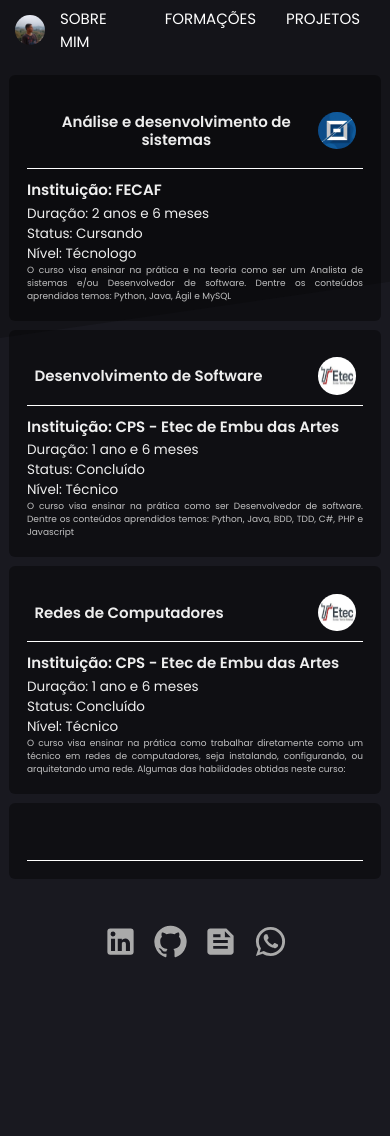
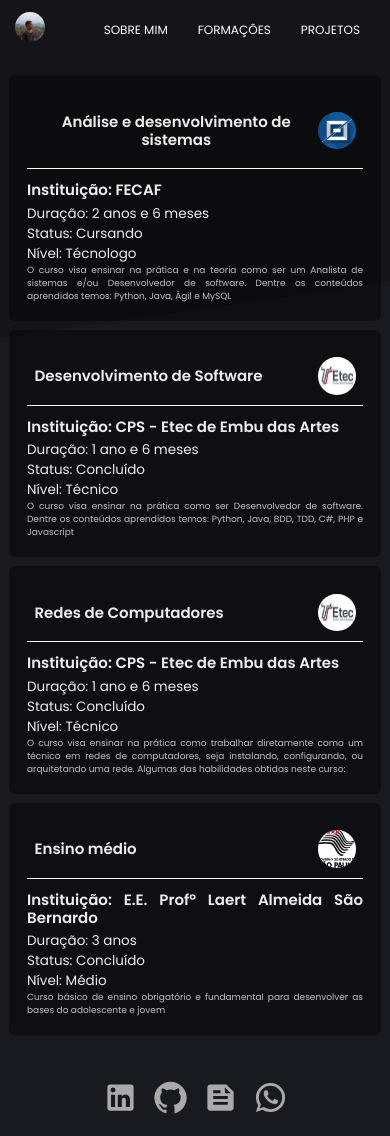
Before and after one commit to FelipeAL00/felipeal00.github.io, a React (Create React App) app: page /formacoes in a window 390 px wide. Before the commit the page ends 980 px from the top, so only its background shows below. Built offline with nearby package versions, Linux system fonts and the light colour scheme.

Commit message:
versão 1.0 finalizada, responsiva e pronta para usar mobile e web

```diff
--- a/src/App.jsx
+++ b/src/App.jsx
@@ -6,7 +6,7 @@ import { GlobalStyle } from "./styles/globalstyles";
 
 function App() {
   return (
-    <BrowserRouter>
+    <BrowserRouter basename={process.env.PUBLIC_URL}>
       <Header />
       <GlobalStyle />
       <Routes />
--- a/src/components/Header/index.jsx
+++ b/src/components/Header/index.jsx
@@ -12,7 +12,9 @@ export default function Header() {
   return (
     <Container>
       <Content>
-        <BackgroundImageLogo src={logo_image} />
+        <Link to="/">
+          <BackgroundImageLogo src={logo_image} />
+        </Link>
         <Menu>
           <Link to="/">
             <MenuOption>SOBRE MIM</MenuOption>
--- a/src/components/Header/style.js
+++ b/src/components/Header/style.js
@@ -6,14 +6,15 @@ export const Container = styled.header`
   background: #141419;
   top: 0;
   left: 0;
+  z-index: 10;
 `;
 
 export const Content = styled.div`
+  padding: 1rem;
   max-width: 1200px;
   margin: 0.5rem auto;
   max-height: 3rem;
 
-  padding: 1rem;
   display: flex;
   align-items: center;
   justify-content: space-between;
@@ -24,6 +25,10 @@ export const BackgroundImageLogo = styled.img`
   height: 2rem;
   background: #d9d9d9;
   border-radius: 50%;
+  transition: all 0.2s;
+  &:hover {
+    opacity: 0.3;
+  }
 `;
 
 export const Menu = styled.menu`
@@ -39,8 +44,13 @@ export const Menu = styled.menu`
 export const MenuOption = styled.li`
   list-style: none;
   padding: 0 1rem;
+  font-size: 1rem;
   cursor: pointer;
   transition: 0.2s;
+
+  @media (max-width: 400px) {
+    font-size: 0.8rem;
+  }
 
   &:hover {
     opacity: 0.3;
--- a/src/pages/Education/index.jsx
+++ b/src/pages/Education/index.jsx
@@ -9,6 +9,7 @@ import {
 
 import fecaf from "../../assets/images/logo_fecaf.jpg";
 import etec from "../../assets/images/logo_etec.jpg";
+import escola from "../../assets/images/logo_escola.png";
 
 function Education() {
   return (
@@ -76,8 +77,19 @@ function Education() {
         </Content>
         <Content>
           <EducationHeader>
-            <strong></strong>
+            <strong>Ensino médio</strong>
+            <img src={escola} alt="" />
           </EducationHeader>
+          <EducationBody>
+            <strong>Instituição: E.E. Profº Laert Almeida São Bernardo</strong>
+            <label>Duração: 3 anos</label>
+            <label>Status: Concluído</label>
+            <label>Nível: Médio</label>
+            <p>
+              Curso básico de ensino obrigatório e fundamental para desenvolver
+              as bases do adolescente e jovem
+            </p>
+          </EducationBody>
         </Content>
       </EducationList>
     </Container>
```
Also changed, not shown: src/assets/images/logo_escola.png (added).
